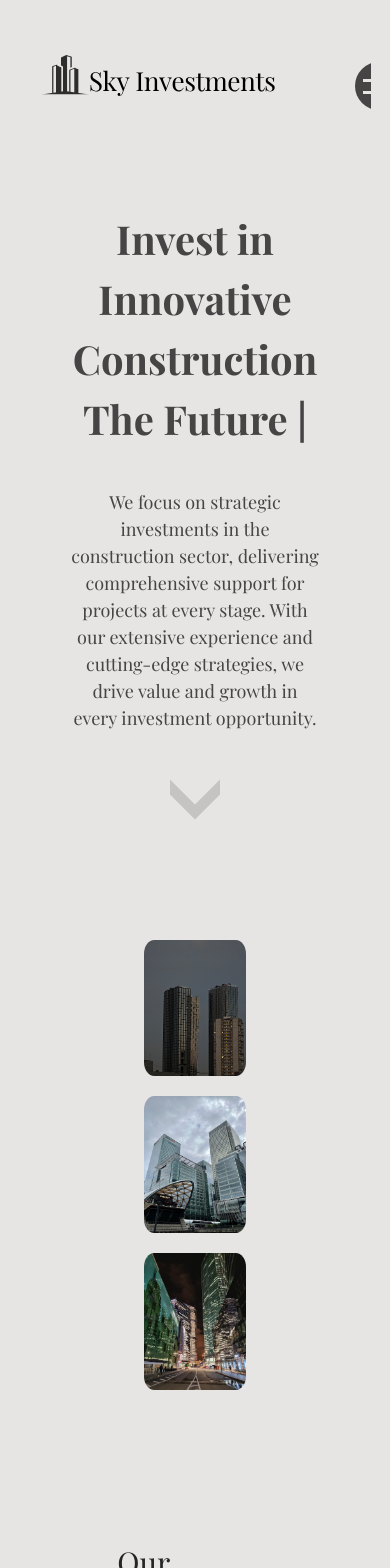
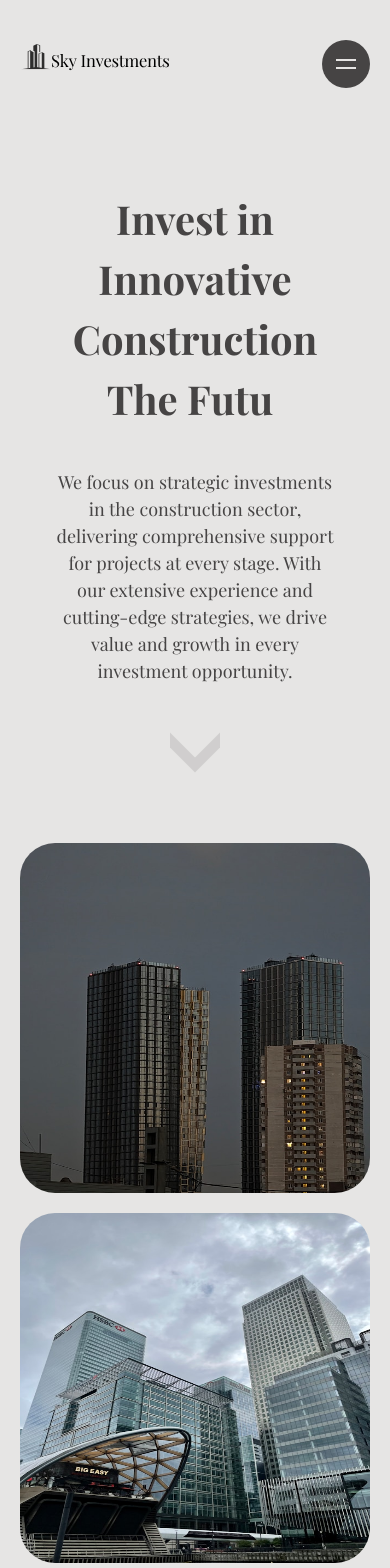
Before and after one commit to martynakiljan/sky-inwestment-website, a React (Vite) app: page / in a window 390 px wide. Shown: the top 1568 px of the page. Built offline with nearby package versions, Linux system fonts and the light colour scheme; a web font is replaced by a local one.

Commit message:
mobile update css

```diff
--- a/src/components/home-components/Menu.jsx
+++ b/src/components/home-components/Menu.jsx
@@ -27,6 +27,7 @@ const Menu = () => {
 				<div className='menu__col'>
 					<NavLink to='/' className='menu-item'>
 						<svg
+							className='logo'
 							xmlns='http://www.w3.org/2000/svg'
 							xmlns:xlink='http://www.w3.org/1999/xlink'
 							width='315'
@@ -177,7 +178,7 @@ const Menu = () => {
 					</NavLink>
 				</div>
 				<div className='menu__col menu__col--right'>
-					<Hamburger toggled={isOpen} toggle={setOpen} />
+					<Hamburger toggled={isOpen} toggle={setOpen} size={20} />
 				</div>
 			</div>
 			<div className={`menu__dropdown ${isOpen ? 'open' : ''}`}>
--- a/src/styles/about.scss
+++ b/src/styles/about.scss
@@ -1,19 +1,30 @@
 .about-container {
 	display: flex;
 	flex-direction: column;
-	padding: 20px;
+	padding: 0;
+
+	@include md-min {
+		padding: 20px;
+	}
 }
 
 .about__columns {
 	display: flex;
-	flex-direction: row;
+	flex-direction: column;
 	justify-content: flex-start;
+
+	@include md-min {
+		flex-direction: row;
+		justify-content: flex-start;
+	}
 }
 
 .about-column {
-	flex: 1;
-	margin: 0 10px;
-	padding: 20px;
+	@include md-min {
+		flex: 1;
+		margin: 0 10px;
+		padding: 20px;
+	}
 }
 
 .about-column h2 {
@@ -41,9 +52,14 @@
 
 .team-section {
 	display: flex;
+	flex-direction: column;
 	justify-content: space-between;
 	margin-top: 20px;
 	background-color: $color-dark;
+
+	@include md-min {
+		flex-direction: row;
+	}
 }
 
 .team-title {
@@ -58,10 +74,13 @@
 }
 
 .team-text {
-	margin-right: 10px;
-	color: $color-bg; /* Space between text and image */
-	padding: 10px;
+	padding: 20px;
+	color: $color-bg;
 	text-align: center;
+
+	@include md-min {
+		margin-right: 10px;
+	}
 }
 
 .team-image img {
--- a/src/styles/basic.scss
+++ b/src/styles/basic.scss
@@ -14,7 +14,6 @@ html {
 
 .App {
 	position: relative;
-	width: 90%;
 	margin: 20px auto;
 	padding: 0 20px;
 	line-height: 1.5;
@@ -23,6 +22,7 @@ html {
 	@include md-min {
 		margin: 0 auto;
 		max-width: 1400px;
+		width: 90%;
 	}
 
 	@include md-max {
@@ -145,13 +145,17 @@ button {
 }
 
 .section {
-	margin: 100px 0;
+	margin: 50px 0;
+
+	@include md-min {
+		margin: 100px 0;
+	}
 }
 
 .title {
-	font-size: 30px;
+	font-size: 20px;
 	font-weight: lighter;
-	margin: 50px auto;
+	margin: 25px auto;
 	color: $color-dark;
 
 	&.center {
@@ -166,6 +170,10 @@ button {
 			margin: 50px auto;
 		}
 	}
+
+	@include md-min {
+		font-size: 30px;
+	}
 }
 
 a {
@@ -173,9 +181,13 @@ a {
 }
 
 .subtitle {
-	font-size: 35px;
+	font-size: 18px;
 	color: $color-dark-2;
 	padding-bottom: 20px;
+
+	@include md-min {
+		font-size: 35px;
+	}
 }
 
 .loading-spinner {
@@ -205,9 +217,9 @@ a {
 }
 
 .button__container {
-	margin: 100px 0;
+	margin: 25px 0;
 	padding: 10px 0;
-	font-size: 30px;
+	font-size: 18px;
 	background-color: transparent;
 	border: none;
 	display: flex;
@@ -216,9 +228,13 @@ a {
 	position: relative;
 
 	svg {
-		font-size: 20px;
+		font-size: 15px;
 		color: $color-dark;
 		padding-left: 10px;
+
+		@include md-min {
+			font-size: 20px;
+		}
 	}
 
 	&::after {
@@ -239,4 +255,9 @@ a {
 		transform: scaleX(1);
 		transform-origin: bottom left;
 	}
+
+	@include md-min {
+		margin: 100px 0;
+		font-size: 30px;
+	}
 }
--- a/src/styles/contact.scss
+++ b/src/styles/contact.scss
@@ -1,20 +1,39 @@
 .contact-container {
 	display: flex;
+	flex-direction: column;
 	justify-content: space-between;
-	padding: 20px;
-	flex-wrap: wrap; /* Allows columns to wrap on smaller screens */
+	flex-wrap: wrap;
+
+	@include md-min {
+		flex-direction: row;
+		padding: 20px;
+	}
+}
+
+form {
+	@include md-max {
+		padding: 50px 0;
+	}
 }
 
 .contact-form,
 .contact-info {
 	flex: 1;
-	margin: 0 10px;
-	padding: 20px;
+
 	box-sizing: border-box;
+
+	@include md-min {
+		margin: 0 10px;
+		padding: 20px;
+	}
 }
 
 .contact-form {
-	max-width: 600px; /* Limits the width of the form */
+	width: 100%;
+
+	@include md-min {
+		max-width: 600px;
+	}
 }
 
 .contact-form h2 {
@@ -46,6 +65,10 @@
 .form-group textarea {
 	height: 150px;
 	resize: vertical; /* Allows vertical resizing */
+
+	@include md-max {
+		height: 100px;
+	}
 }
 
 .error-message {
--- a/src/styles/footer.scss
+++ b/src/styles/footer.scss
@@ -1,7 +1,12 @@
 .footer {
 	border-top: 3px solid $color-dark;
-	padding: 50px 0;
+	padding: 25px 0;
+	padding-bottom: 0;
 	margin-top: 50px;
+
+	@include md-min {
+		padding: 50px 0;
+	}
 }
 
 .footer__inner {
@@ -26,15 +31,35 @@
 	flex-direction: column;
 	justify-content: flex-start;
 	align-items: flex-start;
+
+	@include md-max {
+		padding: 15px 0;
+	}
+
+	svg {
+		@include md-max {
+			width: 200px;
+		}
+	}
 }
 
 .footer__title {
 	font-size: 25px;
 	padding-bottom: 10px;
+
+	@include md-max {
+		font-size: 20px;
+	}
 }
 
 .footer__bottom--copy {
-	padding: 50px 0;
+	padding: 10px 0;
+	margin-top: 30px;
+	text-align: center;
+
+	@include md-min {
+		padding: 50px 0;
+	}
 }
 
 .social {
@@ -46,5 +71,10 @@
 	svg {
 		width: 30px;
 		height: 30px;
+
+		@include md-max {
+			width: 20px;
+			height: 20px;
+		}
 	}
 }
--- a/src/styles/menu.scss
+++ b/src/styles/menu.scss
@@ -9,14 +9,27 @@
 	width: 100%;
 	justify-content: space-between;
 	align-items: center;
-	margin: 20px 0;
+
+	@include md-min {
+		margin: 20px 0;
+	}
+}
+
+.logo {
+	@include md-max {
+		max-width: 200px;
+	}
 }
 
 .menu__col {
 	display: flex;
 }
 nav {
-	height: 100%;
+	height: 70%;
+
+	@include md-min {
+		height: 100%;
+	}
 }
 .hamburger-react {
 	background-color: $color-main;
@@ -62,7 +75,7 @@ nav {
 }
 
 .menu-item {
-	font-size: 30px;
+	font-size: 20px;
 	display: block;
 	text-transform: uppercase;
 	padding: 15px 0;
--- a/src/styles/projects.scss
+++ b/src/styles/projects.scss
@@ -11,12 +11,17 @@
 }
 
 .project {
-	width: 33%;
+	width: 100%;
 	border-radius: 10px;
+
+	@include md-min {
+		width: 33%;
+	}
 }
 
 .project__image {
 	border-radius: 10%;
+	aspect-ratio: 1/1;
 	//opacity: 0.8;
 }
 
@@ -56,6 +61,10 @@
 	flex-direction: column;
 	align-items: center;
 	justify-content: space-between;
+
+	@include md-max {
+		padding: 10px 0;
+	}
 }
 
 .project-in-numbers__img {
--- a/src/styles/realisations.scss
+++ b/src/styles/realisations.scss
@@ -1,7 +1,10 @@
 .table-realization {
 	@include md-max {
 		overflow-x: scroll;
-		max-width: 300px;
+	}
+
+	@media only screen and (max-width: 430px) {
+		max-width: 430px;
 	}
 }
 
--- a/src/styles/vision.scss
+++ b/src/styles/vision.scss
@@ -16,7 +16,11 @@
 }
 
 .vision__col {
-	width: 50%;
+	width: 100%;
+
+	@include md-min {
+		width: 50%;
+	}
 }
 
 .vison__col--left {
```
